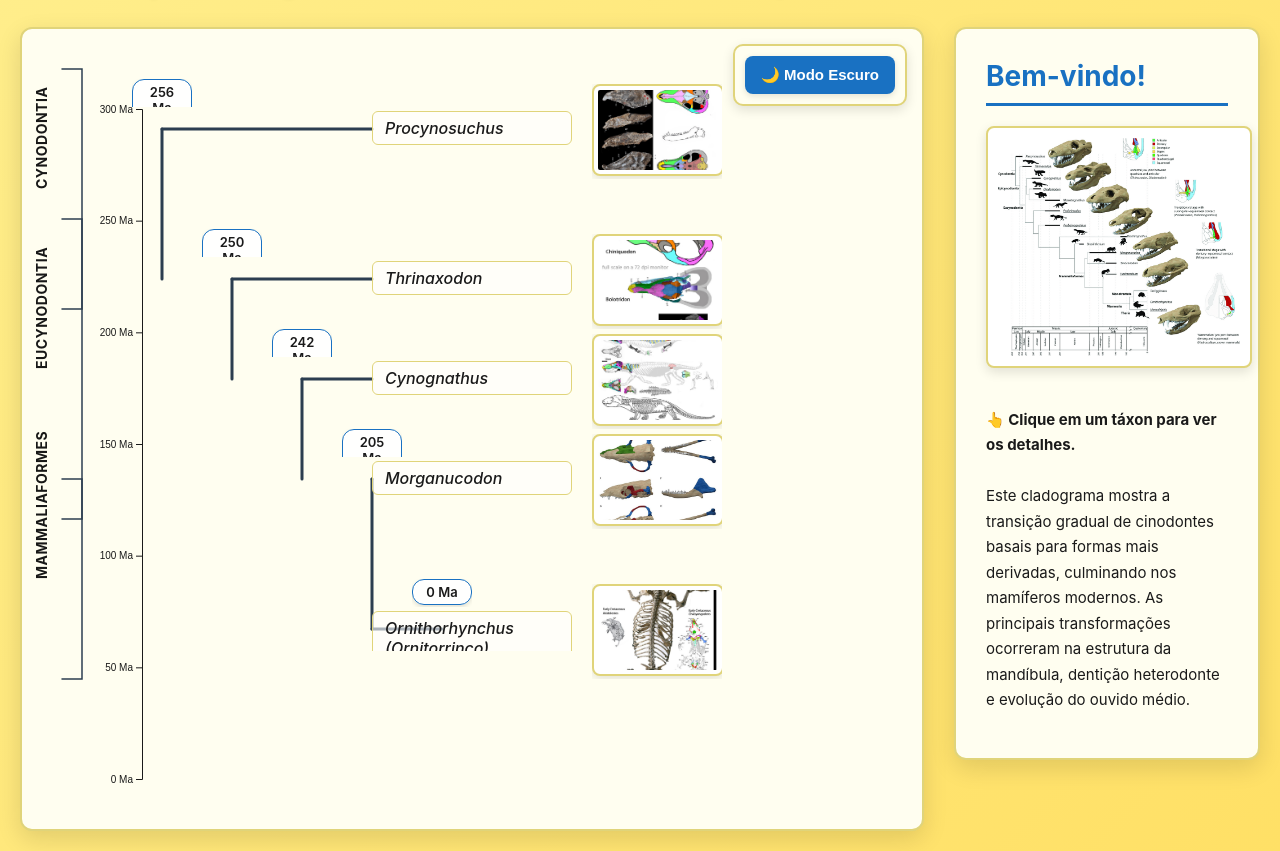
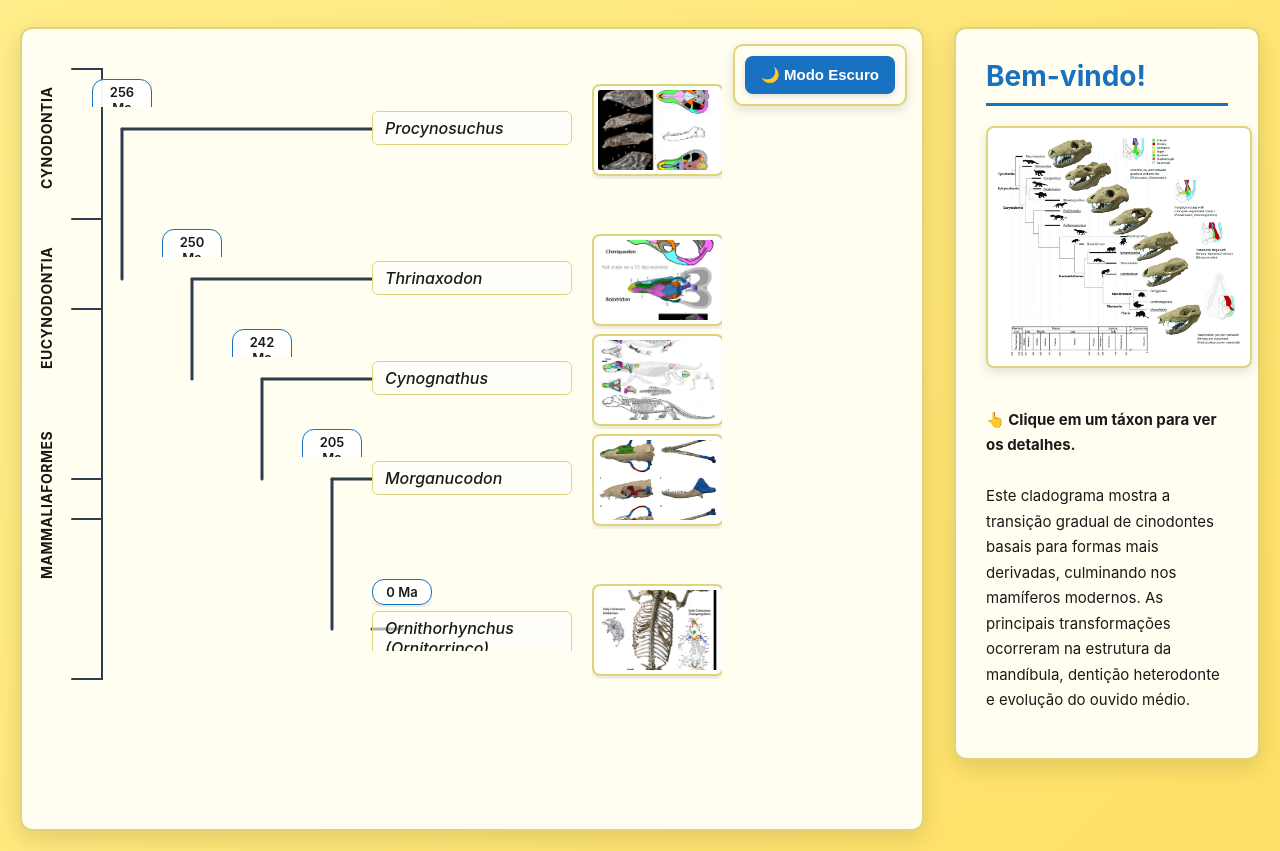
Before and after one commit to caetanoronan/Linha_do_tempo, a plain HTML site: page cladograma_d3_refinado_01.html in a window 1280 px wide. Shown: the part 83-934 px from the top of the page. Drawn offline with nearby package versions, Linux system fonts and the light colour scheme.

Commit message:
Cladograma: remover escala de tempo do lado esquerdo

```diff
--- a/cladograma_d3_refinado_01.html
+++ b/cladograma_d3_refinado_01.html
@@ -359,21 +359,7 @@ function drawCladogram() {
     // Limpar o SVG
     g.selectAll('*').remove();
 
-    // Adicionar escala de tempo primeiro (no fundo)
-    const timeScale = d3.scaleLinear()
-        .domain([300, 0])
-        .range([80, 750]);
-
-    const timeAxis = d3.axisLeft(timeScale)
-        .ticks(8)
-        .tickFormat(d => `${d} Ma`);
-
-    g.append('g')
-        .attr('class', 'time-axis')
-        .attr('transform', 'translate(120,0)')
-        .call(timeAxis);
-
-    // Grupos taxonômicos (mais espaçados)
+    // Grupos taxonômicos
     const groups = [
         { name: 'Cynodontia', y: 160, height: 240 },
         { name: 'Eucynodontia', y: 340, height: 300 },
@@ -384,22 +370,22 @@ function drawCladogram() {
     groups.forEach(group => {
         g.append('text')
             .attr('class', 'group-label')
-            .attr('x', 25)
+            .attr('x', 30)
             .attr('y', group.y)
-            .attr('transform', `rotate(-90, 25, ${group.y})`)
+            .attr('transform', `rotate(-90, 30, ${group.y})`)
             .text(group.name);
 
-        // Colchetes dos grupos (mais finos)
+        // Colchetes dos grupos
         g.append('path')
             .attr('class', 'branch')
-            .attr('d', `M40,${group.y - group.height/2} L60,${group.y - group.height/2} L60,${group.y + group.height/2} L40,${group.y + group.height/2}`)
+            .attr('d', `M50,${group.y - group.height/2} L80,${group.y - group.height/2} L80,${group.y + group.height/2} L50,${group.y + group.height/2}`)
             .style('fill', 'none')
-            .style('stroke-width', '1.5');
+            .style('stroke-width', '2');
     });
 
-    // Desenhar linhas do cladograma (mais espaçadas)
+    // Desenhar linhas do cladograma
     Object.entries(cladogramData).forEach(([key, data], index) => {
-        const startX = 140 + (index * 70);
+        const startX = 100 + (index * 70);
 
         // Linha horizontal para o táxon
         g.append('line')
@@ -419,7 +405,7 @@ function drawCladogram() {
                 .attr('y2', Object.values(cladogramData)[index + 1].y);
         }
 
-        // Adicionar rótulo de idade na linha (mais afastado)
+        // Adicionar rótulo de idade na linha
         g.append('foreignObject')
             .attr('x', startX - 30)
             .attr('y', data.y - 50)
```
